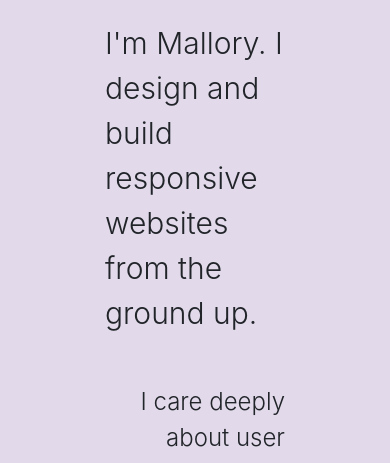
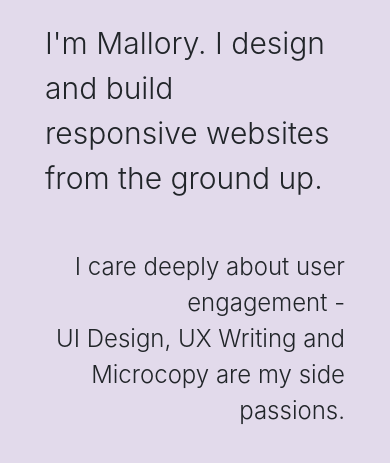
Before and after one commit to malloryrsteffes/animateOnScroll, a website: page index.html in a window 390 px wide. Shown: the part 377-840 px from the top of the page. Drawn offline with nearby package versions, Linux system fonts and the light colour scheme.

Commit message:
some mobile fixes

```diff
--- a/scss/style.scss
+++ b/scss/style.scss
@@ -5,6 +5,7 @@ html {
   scroll-behavior: smooth;
 }
 body {
+  overflow: hidden;
   width: 100%;
   background-image: linear-gradient(
     109.6deg,
@@ -41,6 +42,9 @@ a {
       width: 60%;
       margin: 0 auto;
       padding-bottom: 3rem;
+      @media (max-width: 576px) {
+        width: 100%;
+      }
     }
     a:hover {
       color: $headings-font-color;
```
Also changed, not shown: css/style.css.
